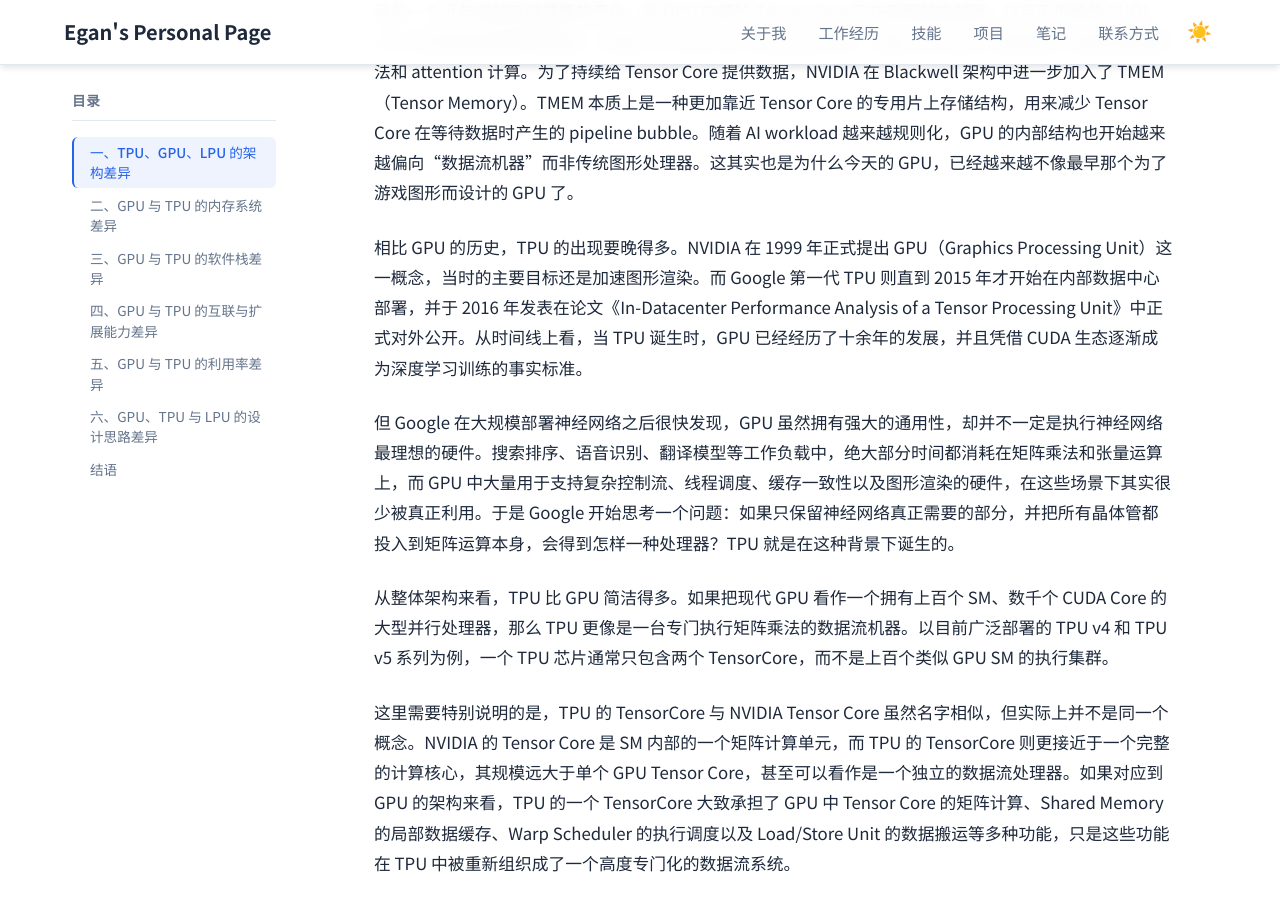
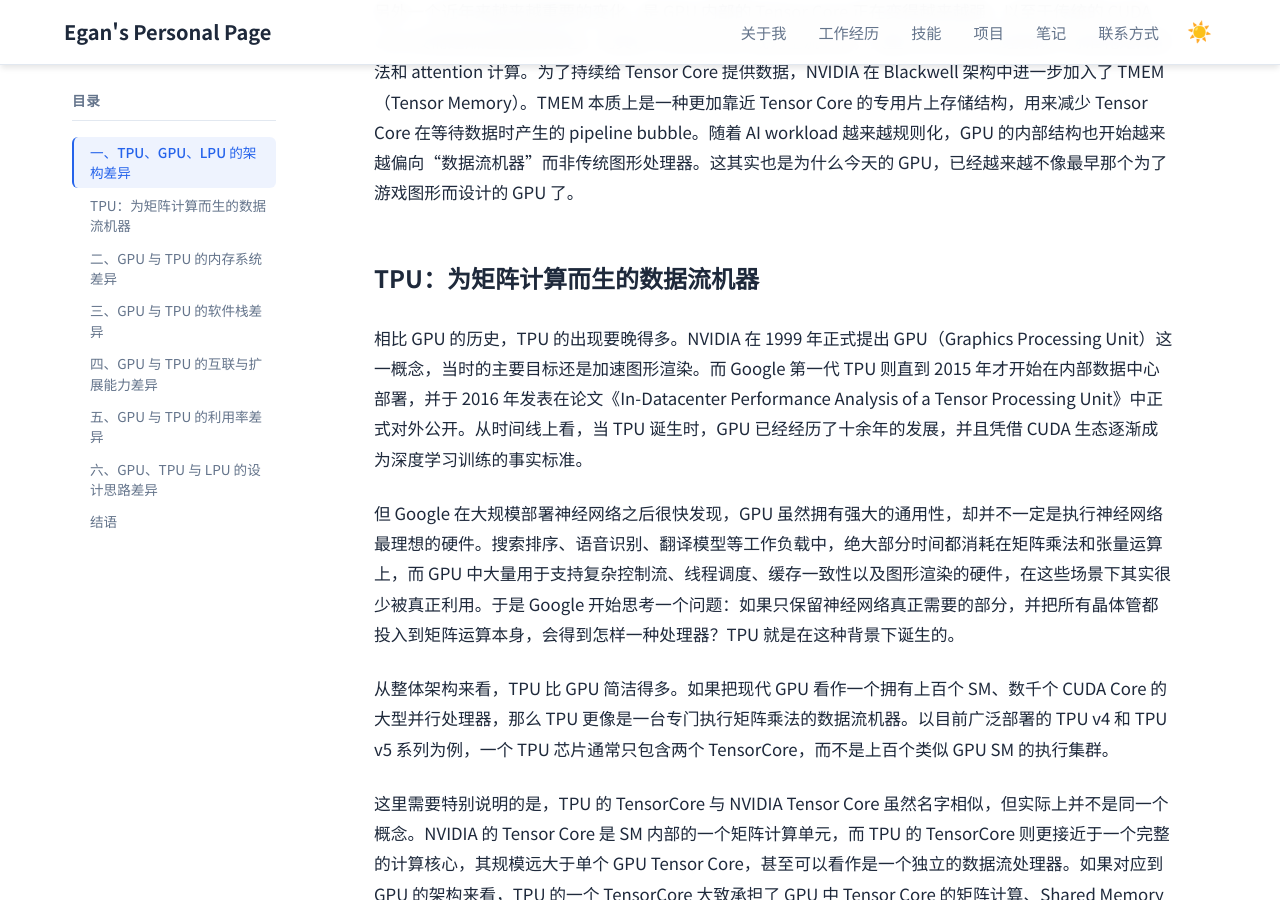
Before and after one commit to Lejun-Hu/Lejun-Hu.github.io, a Jekyll site: the page built from _notes/2026-5-16-GPU_vs_TPU.md, in a window 1280 px wide and 900 px high, scrolled down 3613 px. Built offline with Jekyll 4.4.1, drawn with Linux system fonts in a browser that asks for light colours.

Commit message:
更新TPU总描述

```diff
--- a/_notes/2026-5-16-GPU_vs_TPU.md
+++ b/_notes/2026-5-16-GPU_vs_TPU.md
@@ -58,6 +58,8 @@ if (threadIdx.x < 16) {
 
 另外一个近年来越来越重要的变化，是 GPU 内部的 Tensor Core 正在变得越来越强，以至于传统的 CUDA Core 反而逐渐退居辅助角色。尤其在 Transformer 成为主流之后，大量 workload 已经变成了标准化矩阵乘法和 attention 计算。为了持续给 Tensor Core 提供数据，NVIDIA 在 Blackwell 架构中进一步加入了 TMEM（Tensor Memory）。TMEM 本质上是一种更加靠近 Tensor Core 的专用片上存储结构，用来减少 Tensor Core 在等待数据时产生的 pipeline bubble。随着 AI workload 越来越规则化，GPU 的内部结构也开始越来越偏向“数据流机器”而非传统图形处理器。这其实也是为什么今天的 GPU，已经越来越不像最早那个为了游戏图形而设计的 GPU 了。
 
+
+## TPU：为矩阵计算而生的数据流机器
 相比 GPU 的历史，TPU 的出现要晚得多。NVIDIA 在 1999 年正式提出 GPU（Graphics Processing Unit）这一概念，当时的主要目标还是加速图形渲染。而 Google 第一代 TPU 则直到 2015 年才开始在内部数据中心部署，并于 2016 年发表在论文《In-Datacenter Performance Analysis of a Tensor Processing Unit》中正式对外公开。从时间线上看，当 TPU 诞生时，GPU 已经经历了十余年的发展，并且凭借 CUDA 生态逐渐成为深度学习训练的事实标准。
 
 但 Google 在大规模部署神经网络之后很快发现，GPU 虽然拥有强大的通用性，却并不一定是执行神经网络最理想的硬件。搜索排序、语音识别、翻译模型等工作负载中，绝大部分时间都消耗在矩阵乘法和张量运算上，而 GPU 中大量用于支持复杂控制流、线程调度、缓存一致性以及图形渲染的硬件，在这些场景下其实很少被真正利用。于是 Google 开始思考一个问题：如果只保留神经网络真正需要的部分，并把所有晶体管都投入到矩阵运算本身，会得到怎样一种处理器？TPU 就是在这种背景下诞生的。
```
